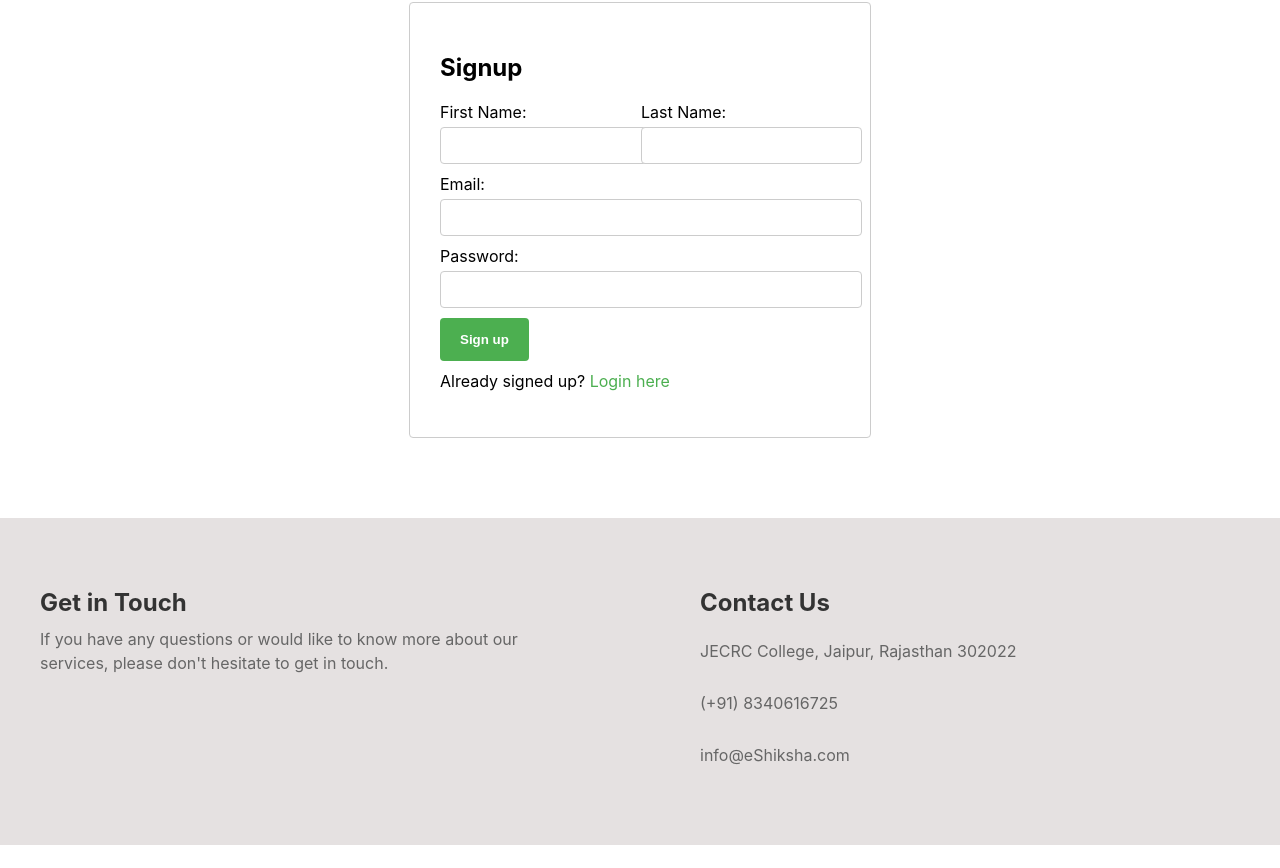
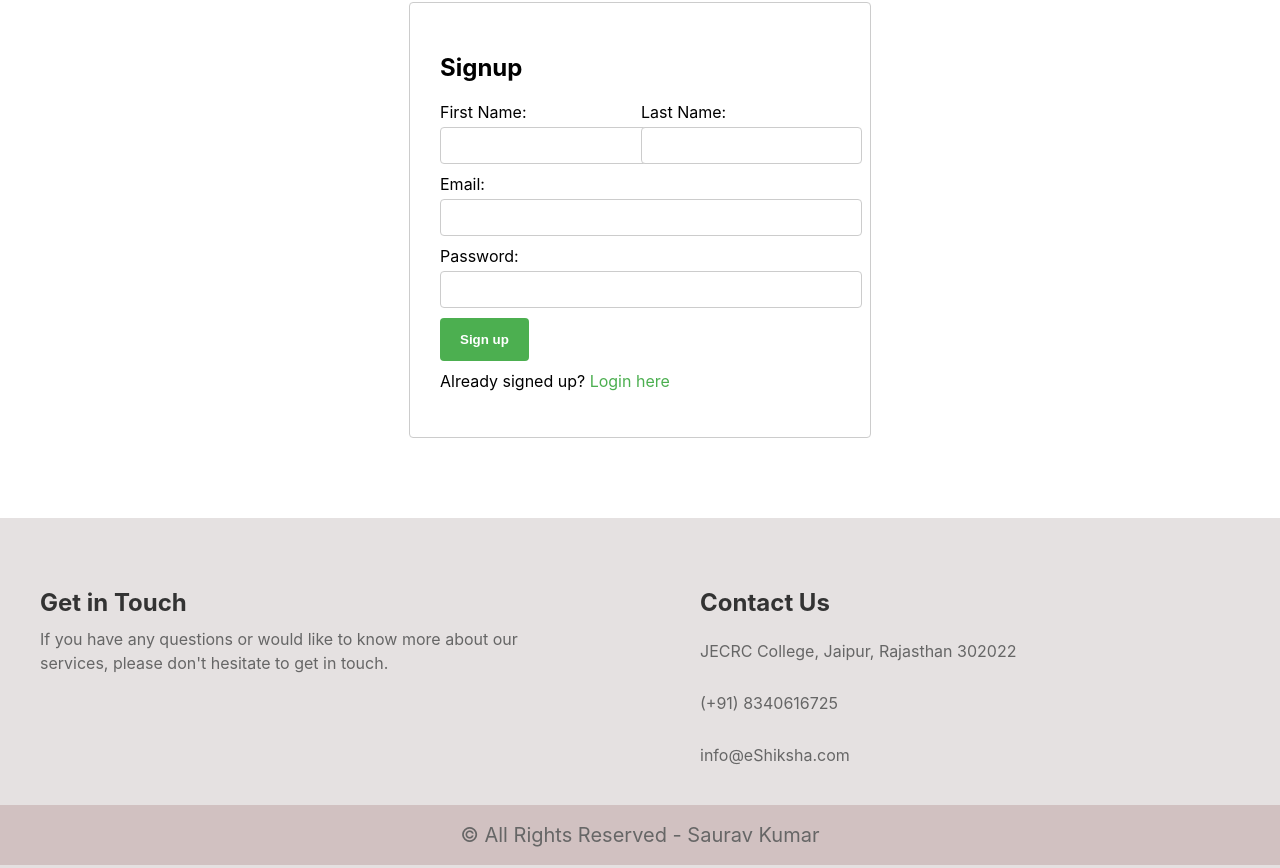
Before and after one commit to saurav1207/eShiksha, a React (Create React App) app: page /signin in a window 1280 px wide. Shown: the part 152-1020 px from the top of the page. Before the commit the page ends 997 px from the top, so only its background shows below. Built offline with nearby package versions, Linux system fonts and the light colour scheme.

Commit message:
Updated Code

```diff
--- a/src/components/Footer.js
+++ b/src/components/Footer.js
@@ -24,6 +24,7 @@ const Footer = () => {
           </ul>
         </div>
       </div>
+      <p class="text-center">&copy; All Rights Reserved - Saurav Kumar</p>
     </footer>
   );
 };
--- a/src/styles/Footer.css
+++ b/src/styles/Footer.css
@@ -47,3 +47,13 @@
     font-size: 16px;
     line-height: 1;
 }
+
+.text-center {
+    text-align: center;
+    margin-bottom: -47px;
+    background-color: rgb(209, 193, 193);
+    padding: 20px;
+    color: #666;
+    font-size: 20px;
+    line-height: 1;
+}
```
